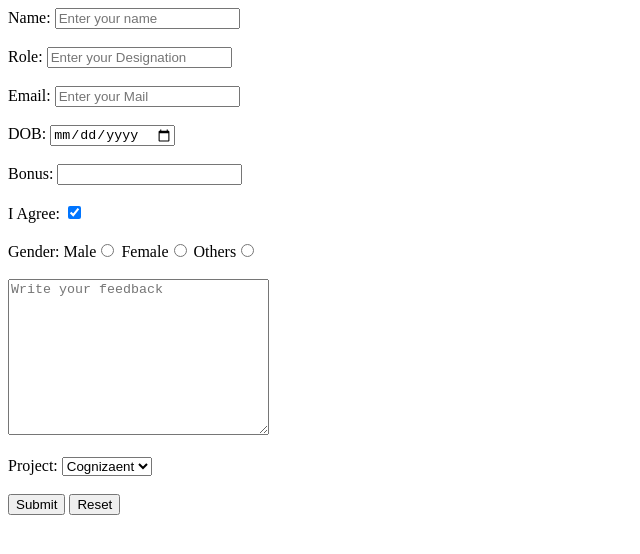
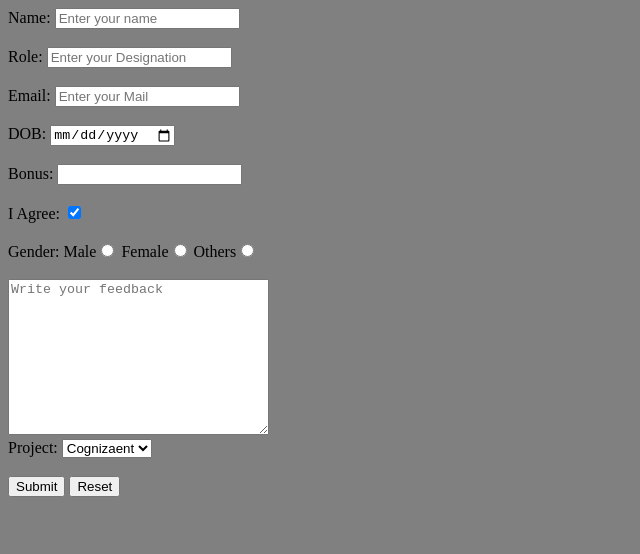
Before and after one commit to Abhishek250620/FrontEnd-HTML-CSS-JS, a plain HTML site: page 1-Project/formindex.html in a window 1280 px wide. Shown: the whole page, without its empty margins (0-640 px from the left). Drawn offline with Linux system fonts and the light colour scheme.

Commit message:
Form updated

```diff
--- a/1-Project/formindex.html
+++ b/1-Project/formindex.html
@@ -7,7 +7,7 @@
     <title>Form</title>
 </head>
 
-<body>
+<body style="background-color: grey;">
     <form>
         <div>
             <Label for="name">Name: </Label><input type="text" name="myName" id="name" placeholder="Enter your name" required>
@@ -33,7 +33,6 @@
             <label >Female</label><input type="radio" name="myGender" >
             <label >Others</label><input type="radio" name="myGender" >
         </div><br>
-        <div>
             <textarea name="" id="" cols="30" rows="10" placeholder="Write your feedback"></textarea>
         </div><br>
         <div>
```
